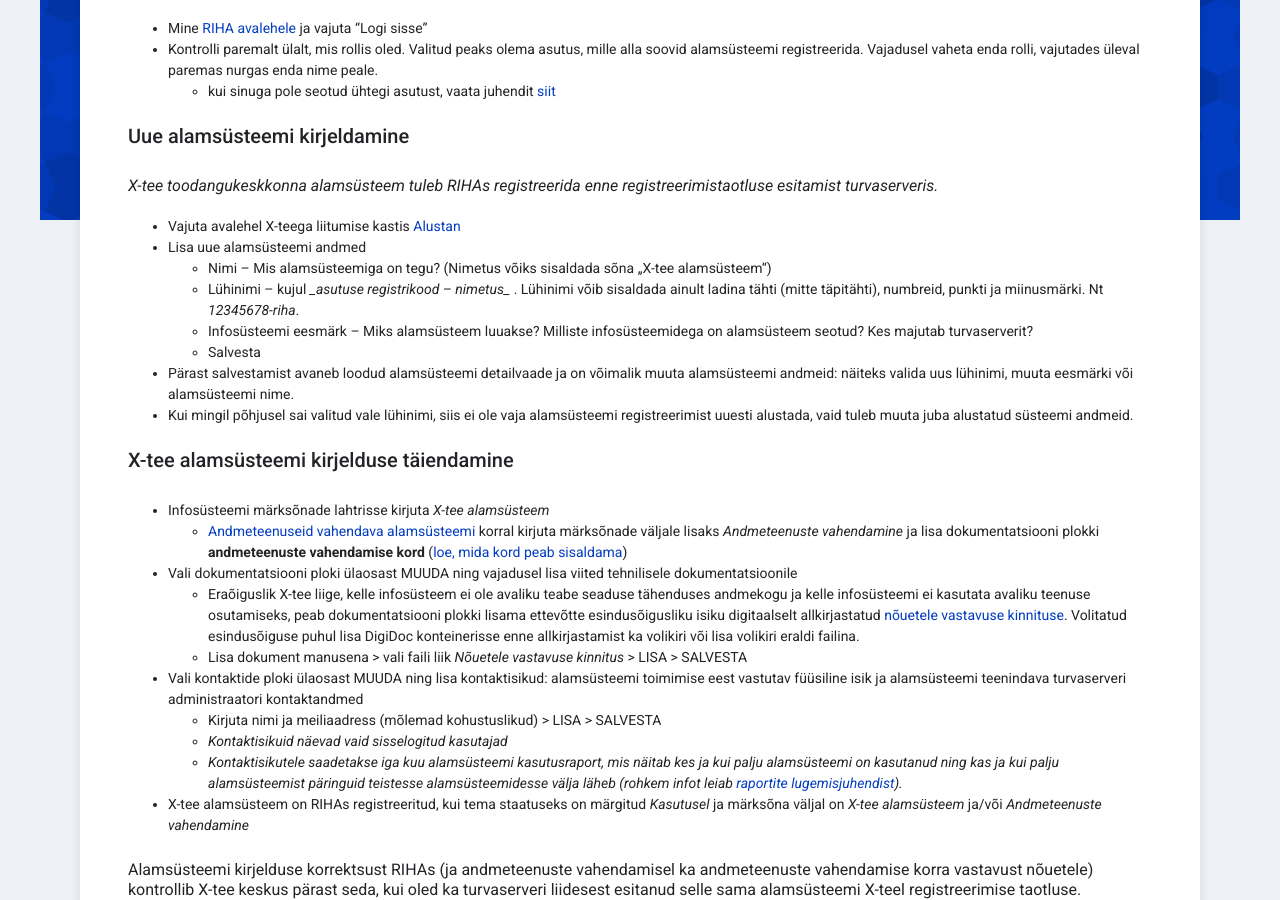
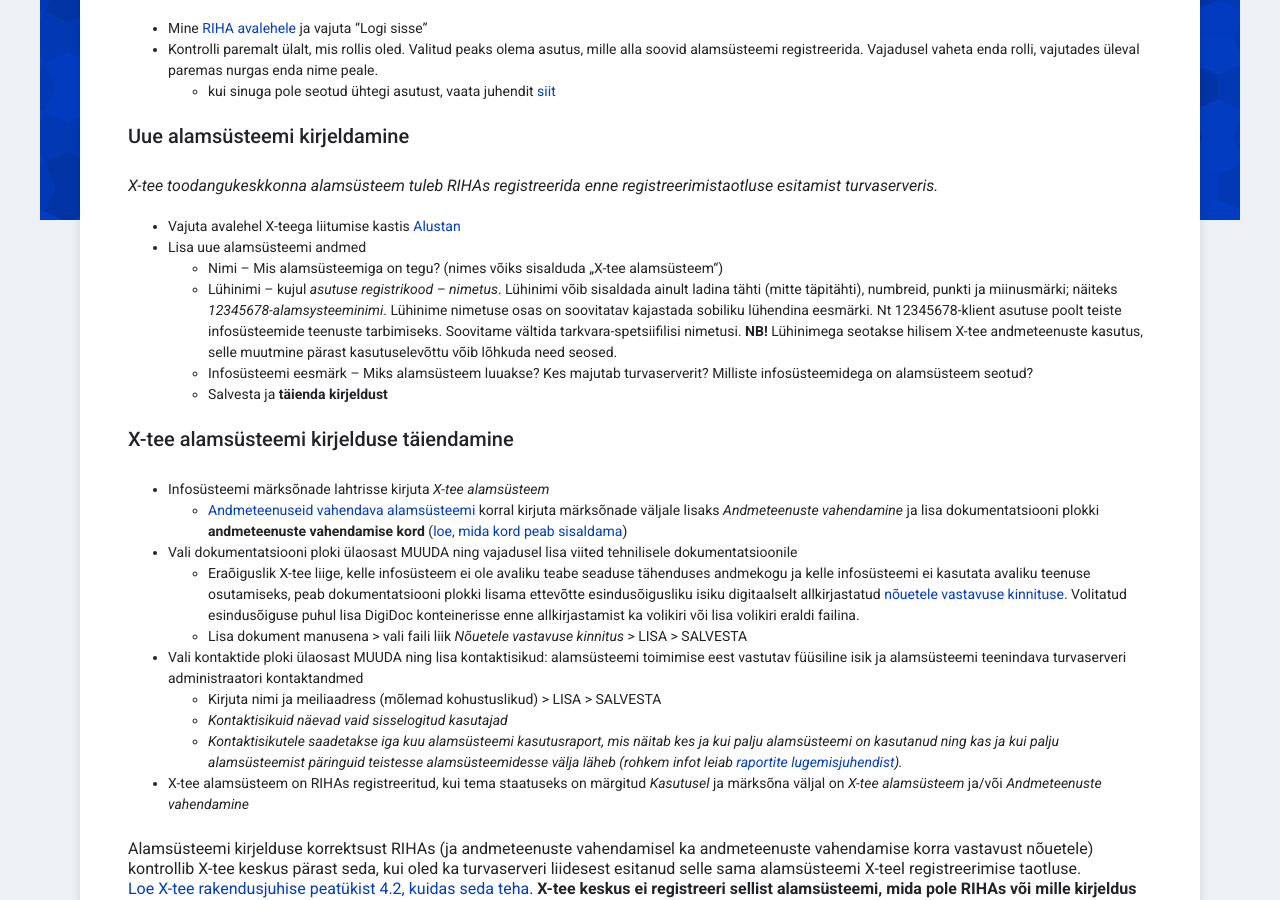
Before and after one commit to e-gov/RIHA-Help, a Jekyll site: the page built from docs/X-tee-alamsysteem.md, in a window 1280 px wide and 900 px high, scrolled down 443 px. Built offline with Jekyll 4.4.1, drawn with Linux system fonts in a browser that asks for light colours.

Commit message:
Update X-tee-alamsysteem.md

```diff
--- a/docs/X-tee-alamsysteem.md
+++ b/docs/X-tee-alamsysteem.md
@@ -15,13 +15,11 @@ title: X-tee alamsüsteemi abi
 
 - Vajuta avalehel X-teega liitumise kastis [Alustan](https://www.riha.ee/Kirjelda/Uus)
 - Lisa uue alamsüsteemi andmed
-  - Nimi – Mis alamsüsteemiga on tegu? (Nimetus võiks sisaldada sõna „X-tee alamsüsteem“)
-  - Lühinimi – kujul *_asutuse registrikood – nimetus_* . Lühinimi võib sisaldada ainult ladina tähti (mitte täpitähti), numbreid, punkti ja miinusmärki. Nt *12345678-riha*.
-  - Infosüsteemi eesmärk – Miks alamsüsteem luuakse? Milliste infosüsteemidega on alamsüsteem seotud? Kes majutab turvaserverit?
-  - Salvesta
-
-- Pärast salvestamist avaneb loodud alamsüsteemi detailvaade ja on võimalik muuta alamsüsteemi andmeid: näiteks valida uus lühinimi, muuta eesmärki või alamsüsteemi nime.
-- Kui mingil põhjusel sai valitud vale lühinimi, siis ei ole vaja alamsüsteemi registreerimist uuesti alustada, vaid tuleb muuta juba alustatud süsteemi andmeid.
+  - Nimi – Mis alamsüsteemiga on tegu? (nimes võiks sisalduda „X-tee alamsüsteem“)
+  - Lühinimi – kujul *asutuse registrikood – nimetus*. Lühinimi võib sisaldada ainult ladina tähti (mitte täpitähti), numbreid, punkti ja miinusmärki; näiteks *12345678-alamsysteeminimi*. Lühinime nimetuse osas on soovitatav kajastada sobiliku lühendina eesmärki. Nt 12345678-klient asutuse poolt teiste infosüsteemide teenuste tarbimiseks. Soovitame vältida tarkvara-spetsiifilisi nimetusi.
+**NB!** Lühinimega seotakse hilisem X-tee andmeteenuste kasutus, selle muutmine pärast kasutuselevõttu võib lõhkuda need seosed.
+  - Infosüsteemi eesmärk – Miks alamsüsteem luuakse? Kes majutab turvaserverit? Milliste infosüsteemidega on alamsüsteem seotud?
+  - Salvesta ja **täienda kirjeldust**
 
 ### X-tee alamsüsteemi kirjelduse täiendamine
 
```
